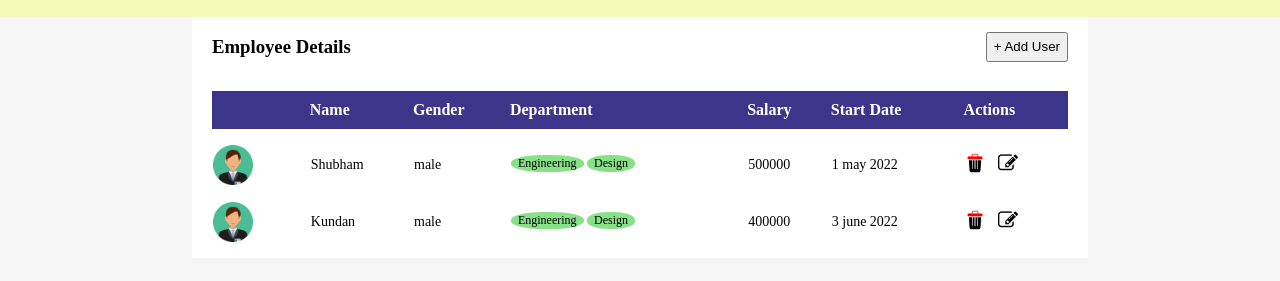
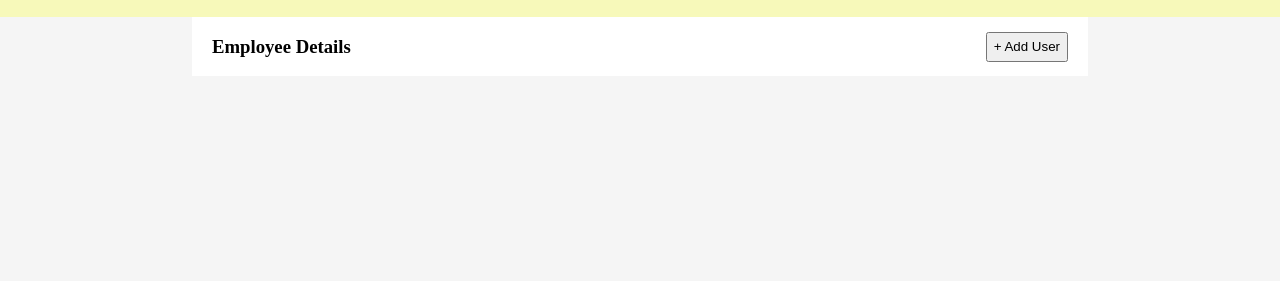
Before and after one commit to sks123git/employee-payrollApp, a plain HTML site: page EmployeePayrollApp.html in a window 1280 px wide. Shown: the part 59-340 px from the top of the page. Drawn offline with Linux system fonts and the light colour scheme; a web font is replaced by a local one.

Commit message:
added feature to display employee details from local storage

```diff
--- a/Display.js
+++ b/Display.js
@@ -1,6 +1,15 @@
+let empPayrollList;
+
 window.addEventListener('DOMContentLoaded', () => {
+  empPayrollList = getEmployeePayrollDataFromLocalStorage();
   createInnerHtml();
 });
+
+const getEmployeePayrollDataFromLocalStorage = () => {
+  return localStorage.getItem('employeePayrollData')
+    ? JSON.parse(localStorage.getItem('employeePayrollData'))
+    : [];
+};
 
 function createInnerHtml() {
   const headerHtml =
@@ -11,31 +20,31 @@ function createInnerHtml() {
     '<th>Salary</th>' +
     '<th>Start Date</th>' +
     '<th>Actions</th></tr>';
+  if (empPayrollList.length == 0) return;
   let innerHTML = `${headerHtml}`;
-  let empPayrollData = createEmployeePayrollJSON();
-  for (const iterator of empPayrollData) {
+  for (const iterator of empPayrollList) {
     innerHTML = `${innerHTML}
 <tr>
               <td>
-                <img src="${iterator._profilePic}" alt="" class="profile" />
+                <img src="${iterator.profileImg}" alt="" class="profile" />
               </td>
-              <td>${iterator._name}</td>
-              <td>${iterator._gender}</td>
+              <td>${iterator.name}</td>
+              <td>${iterator.gender}</td>
               <td>
-                ${getDeptHtml(iterator._department)}
+                ${getDeptHtml(iterator.department)}
               </td>
-              <td>${iterator._salary}</td>
-              <td>${iterator._startDate}</td>
+              <td>${iterator.salary}</td>
+              <td>${iterator.startDate}</td>
               <td>
                 <img
-                  name="${iterator._id}"
+                  name="${iterator.id}"
                   src="images/delete.png"
                   alt="delete"
                   onclick="remove(this)"
                   width="20"
                 />
                 <img
-                  name="${iterator._id}"
+                  name="${iterator.id}"
                   src="images/edit.png"
                   alt="edit"
                   onclick="update(this)"
@@ -55,29 +64,3 @@ const getDeptHtml = (deptList) => {
   }
   return deptHtml;
 };
-
-const createEmployeePayrollJSON = () => {
-  let empPayrollListLocal = [
-    {
-      _name: 'Shubham',
-      _gender: 'male',
-      _department: ['Engineering', 'Design'],
-      _salary: '500000',
-      _startDate: '1 may 2022',
-      _note: '',
-      _id: new Date().getDate(),
-      _profilePic: 'images/profile1.png',
-    },
-    {
-      _name: 'Kundan',
-      _gender: 'male',
-      _department: ['Engineering', 'Design'],
-      _salary: '400000',
-      _startDate: '3 june 2022',
-      _note: '',
-      _id: new Date().getDate(),
-      _profilePic: 'images/profile1.png',
-    },
-  ];
-  return empPayrollListLocal;
-};
--- a/script.js
+++ b/script.js
@@ -103,12 +103,12 @@ function save() {
   });
 
   // //Adding data from localstorage to array
-  if (window.localStorage.key(1) !== null) {
+  if (window.localStorage.key(0) !== null) {
     employeePayrollList = JSON.parse(
       window.localStorage.getItem('employeePayrollData')
     );
   }
-  newEmployee.id = employeePayrollList.length;
+  newEmployee.id = new Date().getDate();
   newEmployee.name = username.value;
   newEmployee.profileImg = profileImage.value;
   newEmployee.gender = gender.value;
```
Also changed, not shown: EmployeePayrollForm.html (+1 -1 lines).
